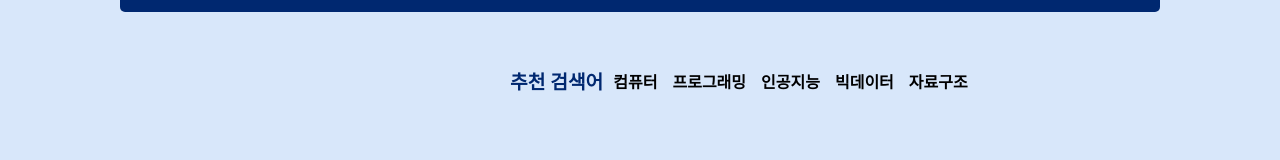
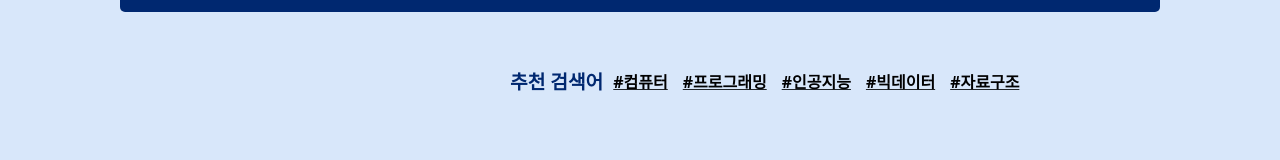
Before and after one commit to YCLe2/Library, a React (Create React App) app: page / in a window 1280 px wide. Shown: the part 382-542 px from the top of the page. Built offline with nearby package versions, Linux system fonts and the light colour scheme; grey boxes are pictures that could not be loaded.

Commit message:
final_final_final_final_final

```diff
--- a/src/components/ResultsPage.js
+++ b/src/components/ResultsPage.js
@@ -169,6 +169,7 @@ const ResultsPage = () => {
             nickname: nickname,
             ISBN: stripHtmlTags(selectedBook.isbn),
             controlNo: stripHtmlTags(selectedBook.controlNo),
+            comment: ""
           });
           console.log("Book rented successfully:", response.data);
           alert("대여가 완료되었습니다.");
@@ -184,6 +185,7 @@ const ResultsPage = () => {
   const handleShowNicknameModal = () => {
     setShowModal(false);
     setShowNicknameModal(true);
+    setNickname("");
   };
 
   const handleCloseNicknameModal = () => {
--- a/src/components/SearchPage.css
+++ b/src/components/SearchPage.css
@@ -94,7 +94,8 @@ h6 {
   margin-top: 70px;
   display: flex;
   padding-left: 500px;
-  transition: padding-left 0.5s ease; /* 부드러운 전환 효과 추가 */
+  transition: padding-left 0.5s ease;
+   /* 부드러운 전환 효과 추가 */
 }
 
 .divRecommend ul {
@@ -102,6 +103,7 @@ h6 {
   list-style: none;
   padding: 0;
   font-weight: bold;
+  text-decoration-line: underline;
 }
 
 .divRecommend ul li {
--- a/src/components/SearchPage.js
+++ b/src/components/SearchPage.js
@@ -44,19 +44,19 @@ const SearchPage = () => {
           <h6>추천 검색어</h6>
           <ul>
             <li>
-              <a href="/results?keyword=컴퓨터">컴퓨터</a>
+              <a href="/results?keyword=컴퓨터">#컴퓨터</a>
             </li>
             <li>
-              <a href="/results?keyword=프로그래밍">프로그래밍</a>
+              <a href="/results?keyword=프로그래밍">#프로그래밍</a>
             </li>
             <li>
-              <a href="/results?keyword=인공지능">인공지능</a>
+              <a href="/results?keyword=인공지능">#인공지능</a>
             </li>
             <li>
-              <a href="/results?keyword=빅데이터">빅데이터</a>
+              <a href="/results?keyword=빅데이터">#빅데이터</a>
             </li>
             <li>
-              <a href="/results?keyword=자료구조">자료구조</a>
+              <a href="/results?keyword=자료구조">#자료구조</a>
             </li>
           </ul>
         </div>
```
